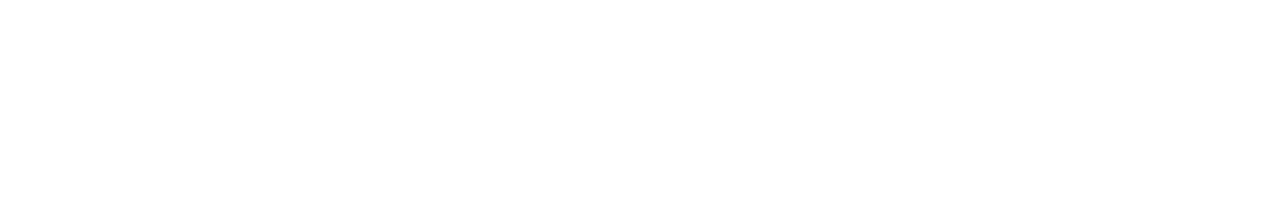
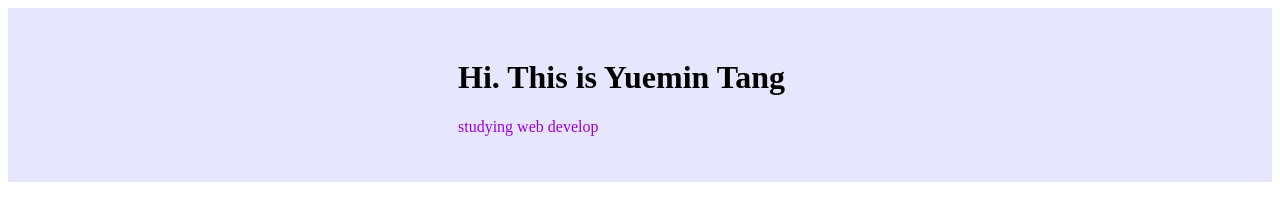
Before and after one commit to csc473s2019-webdev/hw3-p4-personal-portfolio-practice-with-html-css-shirleytang0121, a plain HTML site: page protfolio.html in a window 1280 px wide. Drawn offline with Linux system fonts and the light colour scheme.

Commit message:
4 commit
design the welcome section

```diff
--- a/protfolio.html
+++ b/protfolio.html
@@ -9,7 +9,10 @@
 </head>
 <body>
     <nav id="navbar"></nav>
-    <div id="welcom-section"></div>
+    <div id="welcome-section">
+        <h1>Hi. This is Yuemin Tang</h1>
+        <p> studying web develop</p>
+    </div>
     <div id=projects></div>
     <footer id="profile-link"></footer>
 </body>
--- a/styles.css
+++ b/styles.css
@@ -0,0 +1,7 @@
+#welcome-section{
+    background: #e6e6ff;
+    padding: 30px 60px 30px 450px;
+}
+#welcome-section p{
+    color:  #9900e6;
+}
```
